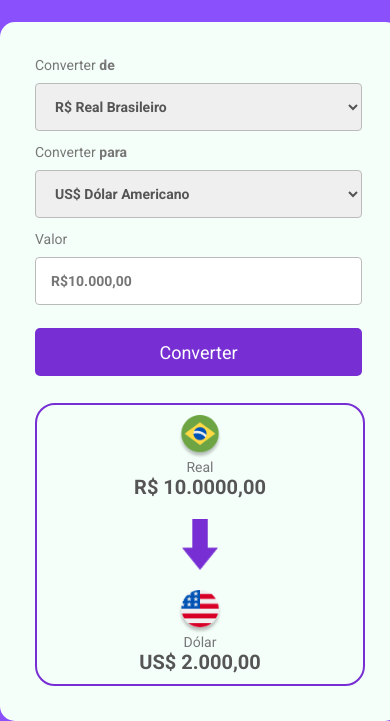
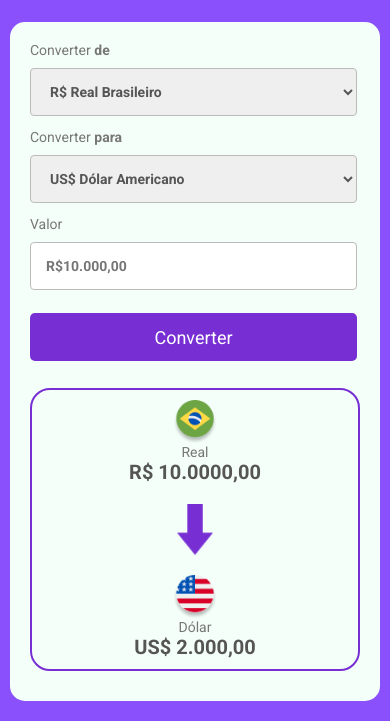
Before and after one commit to Dev-Edsonv/Conversor-De-Moedas, a plain HTML site: page index.html in a window 390 px wide. Shown: the part 163-884 px from the top of the page. Drawn offline with Linux system fonts and the light colour scheme.

Commit message:
versão mobile ja pronta, iniciando a parte de script do site

```diff
--- a/style.css
+++ b/style.css
@@ -107,3 +107,14 @@ button:active {
     font-weight: 700;
     text-align: center;
 }
+
+@media  screen and (max-width: 667px) {
+    main {
+        width: 370px;
+        padding-bottom: 10px;
+    }
+
+    section {
+        padding: 20px;
+    }
+}
```
